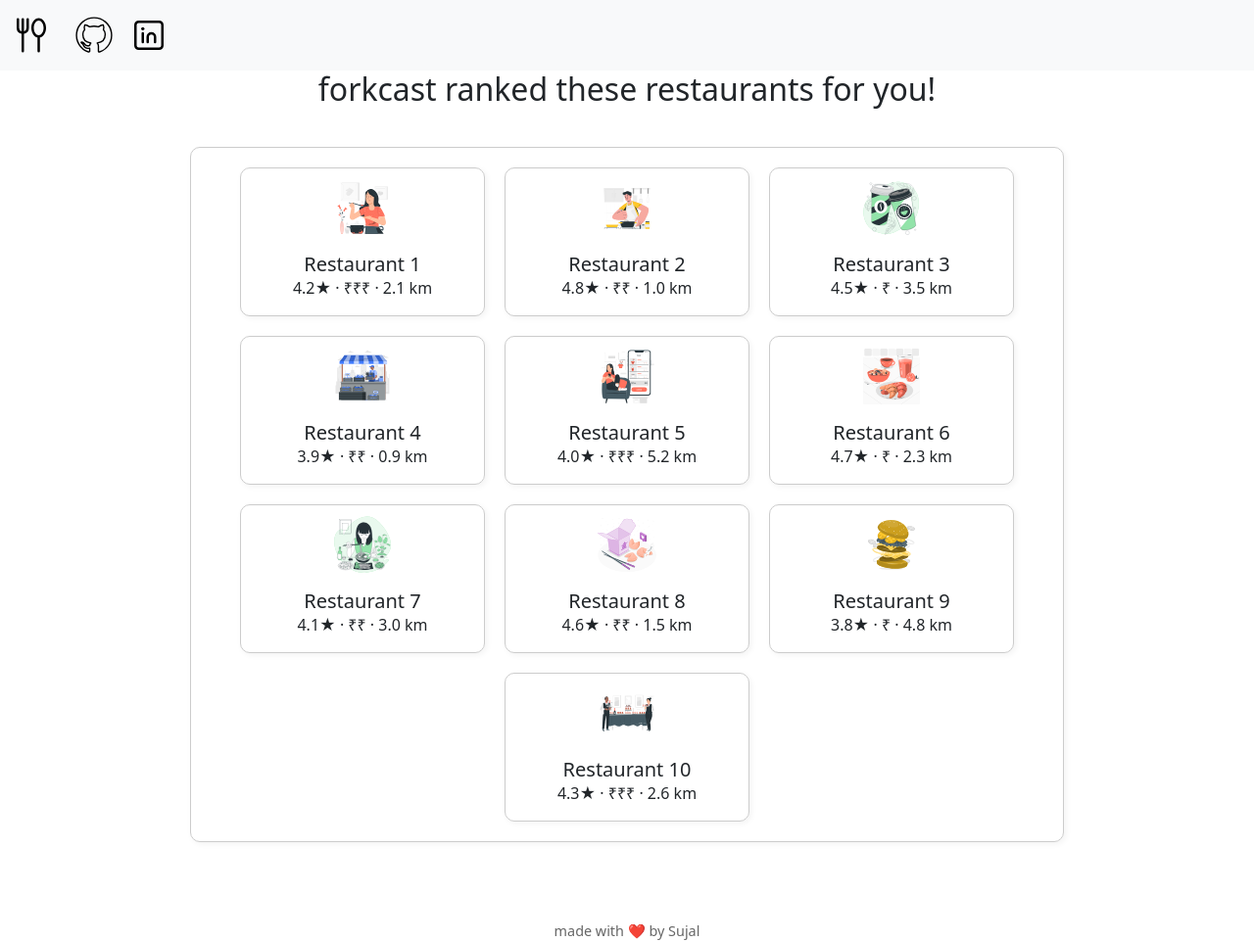
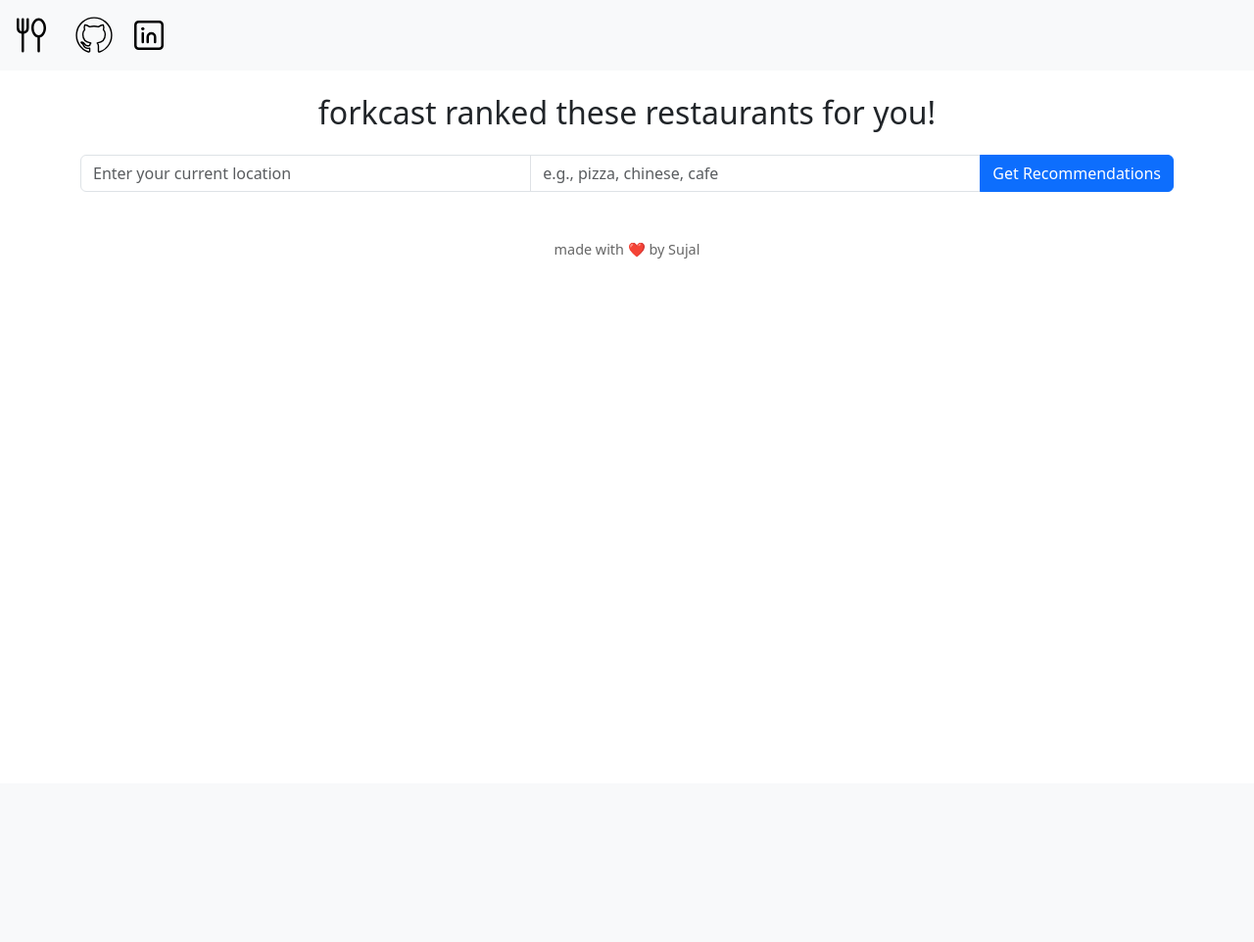
Before and after one commit to Sujal-prasad/forkcast-web-app, a Flask app: page /ranking in a window 1280 px wide. Shown: the whole page at 98% size. After the commit the page ends 264 px from the top, so only its background shows below. Run offline with Flask 3, Linux system fonts and the light colour scheme; parts of the project's set-up code (start-up, migrations or seed data) failed here and were passed over.

Commit message:
made api routes

```diff
--- a/backend/main.py
+++ b/backend/main.py
@@ -1,73 +1,94 @@
-from flask import Flask, render_template, url_for,request,jsonify
+from flask import Flask, render_template, url_for, request, jsonify
 import os
+import pandas as pd
+import numpy as np
+import math
+import joblib
 
 from utlils.search_location import search_location
 from utlils.user_location import current_location_user
+
 app = Flask(
     __name__,
     template_folder=os.path.join(os.path.dirname(__file__), '..', 'templates'),
     static_folder=os.path.join(os.path.dirname(__file__), '..', 'static')
 )
 
+model = joblib.load(os.path.join(os.path.dirname(__file__), '..', 'model', 'final_model_file.pkl'))
+
+def calculate_distance(lat1, lon1, lat2, lon2):
+    R = 6371
+    phi1 = math.radians(lat1)
+    phi2 = math.radians(lat2)
+    delta_phi = math.radians(lat2 - lat1)
+    delta_lambda = math.radians(lon2 - lon1)
+    a = math.sin(delta_phi / 2) ** 2 + math.cos(phi1) * math.cos(phi2) * math.sin(delta_lambda / 2) ** 2
+    c = 2 * math.atan2(math.sqrt(a), math.sqrt(1 - a))
+    return R * c
+
 @app.route('/')
-def home():
-    return render_template('home.html')
-
-@app.route('/ranking')
-def recommendation():
-    return render_template('ranking.html')
-
-
-@app.route('/login')
 def login():
     return render_template('login.html')
 
 @app.route('/signup')
 def signup():
     return render_template('signup.html')
+
+@app.route('/home')
+def home():
+    return render_template('home.html')
+
+@app.route('/ranking', methods=['GET', 'POST'])
+def recommendation():
+    if request.method == 'POST':
+        try:
+            current_address = request.form.get('current_address')
+            search_query = request.form.get('search_query')
+
+            user_loc = current_location_user(current_address)
+            user_lat = user_loc["latitude"]
+            user_lon = user_loc["longitude"]
+
+            results = search_location(search_query)
+            df = pd.DataFrame(results)
+            df = df.dropna(subset=["rating", "price_level", "total_reviews"])
+
+            df["distance_km"] = df.apply(
+                lambda row: calculate_distance(user_lat, user_lon, row["latitude"], row["longitude"]), axis=1
+            )
+
+            df["model_score"] = model.predict(df[["distance_km", "rating", "price_level", "total_reviews"]])
+
+            top_10 = df.sort_values(by="model_score", ascending=False).head(10)
+
+            return render_template('ranking.html', results=top_10.to_dict(orient="records"))
+
+        except Exception as e:
+            return render_template("ranking.html", error=str(e), results=[])
+
+    return render_template('ranking.html')
+
 @app.route('/random')
 def random():
-    return render_template('random.html')
+    try:
+        results = search_location("restaurant")
+        df = pd.DataFrame(results)
+        df = df.dropna(subset=["rating", "price_level", "total_reviews"])
+        top_10 = df.sample(n=10)
+        return render_template("random.html", results=top_10.to_dict(orient="records"))
+    except Exception as e:
+        return render_template("random.html", error=str(e), results=[])
 
 @app.route('/trending')
 def trending():
-    return render_template("trending.html")
-@app.route('/process-address',methods=['post'])
-def process_address():
+    try:
+        results = search_location("trending restaurants")
+        df = pd.DataFrame(results)
+        df = df.dropna(subset=["rating", "price_level", "total_reviews"])
+        top_10 = df.sort_values(by=["total_reviews", "rating"], ascending=[False, False]).head(10)
+        return render_template("trending.html", results=top_10.to_dict(orient="records"))
+    except Exception as e:
+        return render_template("trending.html", error=str(e), results=[])
 
-    user_data=request.get_json()
-    address=user_data.get("address")
-    if not address:
-        return jsonify({"error":"address not found"}),400
-    else:
-        try:
-            result=current_location_user(address)
-            return jsonify(result),200
-        except Exception as e:
-            return jsonify({"error":str(e)}),400
-
-
-
-
-
-
-
-@app.route('/search',methods=['post','get'])
-def search_address():
-    if request.method=='POST':
-        try:
-            result=search_location()
-            return jsonify(result),200
-        except Exception as e:
-            return jsonify({"error":str(e)}),400
-
-
-
-
-
-
-
-
-
-
-app.run(debug=True)
+if __name__ == '__main__':
+    app.run(debug=True)
--- a/static/js/login.js
+++ b/static/js/login.js
@@ -41,7 +41,7 @@ document.addEventListener("DOMContentLoaded", () => {
 
     try {
       await signInWithEmailAndPassword(auth, email, password);
-      window.location.href = "home.html";
+      window.location.href = "/home";
     } catch (error) {
       alert("Login failed: " + error.message);
       console.error(error);
--- a/templates/ranking.html
+++ b/templates/ranking.html
@@ -6,7 +6,6 @@
   <title>restaurant recommendation</title>
   <link href="https://cdn.jsdelivr.net/npm/bootstrap@5.3.7/dist/css/bootstrap.min.css" rel="stylesheet">
   <link rel="stylesheet" href="{{ url_for('static', filename='css/ranking.css') }}">
-
 </head>
 
 <body>
@@ -28,101 +27,44 @@
     </div>
   </nav>
 
-  <div class="container-fluid">
-    <h2 style="text-align:center;">forkcast ranked these restaurants for you!</h2>
-    <div class="card-wrapper">
+  <div class="container mt-4">
+    <h2 class="text-center mb-4">forkcast ranked these restaurants for you!</h2>
 
-      <div class="card-custom-card">
-        <img src="{{ url_for('static', filename='images/restaurant 1.svg') }}" class="card-img-top" alt="logo">
-        <div class="card-body">
-          <h5 class="card-title">Restaurant 1</h5>
-          <p class="card-text">4.2★ · ₹₹₹ · 2.1 km</p>
+    <form method="POST" action="{{ url_for('recommendation') }}" class="mb-4">
+      <div class="input-group">
+        <input type="text" name="current_address" class="form-control" placeholder="Enter your current location" required>
+        <input type="text" name="search_query" class="form-control" placeholder="e.g., pizza, chinese, cafe" required>
+        <button type="submit" class="btn btn-primary">Get Recommendations</button>
+      </div>
+    </form>
+
+    {% if error %}
+      <div class="alert alert-danger" role="alert">
+        {{ error }}
+      </div>
+    {% endif %}
+
+    <div class="row row-cols-1 row-cols-md-2 row-cols-lg-3 g-4">
+      {% for restaurant in results %}
+      <div class="col">
+        <div class="card h-100">
+          <img src="{{ url_for('static', filename='images/restaurant ' ~ loop.index ~ '.svg') }}" class="card-img-top" alt="Restaurant Image">
+          <div class="card-body">
+            <h5 class="card-title">{{ restaurant.name }}</h5>
+            <p class="card-text">
+              ⭐ {{ restaurant.rating }}★<br>
+              💸 ₹{{ '₹' * restaurant.price_level if restaurant.price_level else 'N/A' }}<br>
+              📍 {{ restaurant.distance_km | round(2) }} km away<br>
+              💬 {{ restaurant.total_reviews }} reviews
+            </p>
+          </div>
         </div>
       </div>
-
-
-      <div class="card-custom-card">
-        <img src="{{ url_for('static', filename='images/restaurant 2.svg') }}" class="card-img-top" alt="logo">
-        <div class="card-body">
-          <h5 class="card-title">Restaurant 2</h5>
-          <p class="card-text">4.8★ · ₹₹ · 1.0 km</p>
-        </div>
-      </div>
-
-
-      <div class="card-custom-card">
-        <img src="{{ url_for('static', filename='images/restaurant 3.svg') }}" class="card-img-top" alt="logo">
-        <div class="card-body">
-          <h5 class="card-title">Restaurant 3</h5>
-          <p class="card-text">4.5★ · ₹ · 3.5 km</p>
-        </div>
-      </div>
-
-
-      <div class="card-custom-card">
-        <img src="{{ url_for('static', filename='images/restaurant 4.svg') }}" class="card-img-top" alt="logo">
-        <div class="card-body">
-          <h5 class="card-title">Restaurant 4</h5>
-          <p class="card-text">3.9★ · ₹₹ · 0.9 km</p>
-        </div>
-      </div>
-
-
-      <div class="card-custom-card">
-        <img src="{{ url_for('static', filename='images/restaurant 5.svg') }}" class="card-img-top" alt="logo">
-        <div class="card-body">
-          <h5 class="card-title">Restaurant 5</h5>
-          <p class="card-text">4.0★ · ₹₹₹ · 5.2 km</p>
-        </div>
-      </div>
-
-
-      <div class="card-custom-card">
-        <img src="{{ url_for('static', filename='images/restaurant 6.svg') }}" class="card-img-top" alt="logo">
-        <div class="card-body">
-          <h5 class="card-title">Restaurant 6</h5>
-          <p class="card-text">4.7★ · ₹ · 2.3 km</p>
-        </div>
-      </div>
-
-      <div class="card-custom-card">
-        <img src="{{ url_for('static', filename='images/restaurant 7.svg') }}" class="card-img-top" alt="logo">
-        <div class="card-body">
-          <h5 class="card-title">Restaurant 7</h5>
-          <p class="card-text">4.1★ · ₹₹ · 3.0 km</p>
-        </div>
-      </div>
-
-
-      <div class="card-custom-card">
-        <img src="{{ url_for('static', filename='images/restaurant 8.svg') }}" class="card-img-top" alt="logo">
-        <div class="card-body">
-          <h5 class="card-title">Restaurant 8</h5>
-          <p class="card-text">4.6★ · ₹₹ · 1.5 km</p>
-        </div>
-      </div>
-
-
-      <div class="card-custom-card">
-        <img src="{{ url_for('static', filename='images/restaurant 9.svg') }}" class="card-img-top" alt="logo">
-        <div class="card-body">
-          <h5 class="card-title">Restaurant 9</h5>
-          <p class="card-text">3.8★ · ₹ · 4.8 km</p>
-        </div>
-      </div>
-
-
-      <div class="card-custom-card">
-        <img src="{{ url_for('static', filename='images/restaurant 10.svg') }}" class="card-img-top" alt="logo">
-        <div class="card-body">
-          <h5 class="card-title">Restaurant 10</h5>
-          <p class="card-text">4.3★ · ₹₹₹ · 2.6 km</p>
-        </div>
-      </div>
+      {% endfor %}
     </div>
   </div>
 
-  <footer>made with ❤️ by Sujal</footer>
+  <footer class="text-center mt-5">made with ❤️ by Sujal</footer>
 
   <script src="https://cdn.jsdelivr.net/npm/bootstrap@5.3.7/dist/js/bootstrap.bundle.min.js"></script>
 </body>
```
Also changed, not shown: templates/random.html (+20 -8 lines), templates/trending.html (+21 -34 lines).
